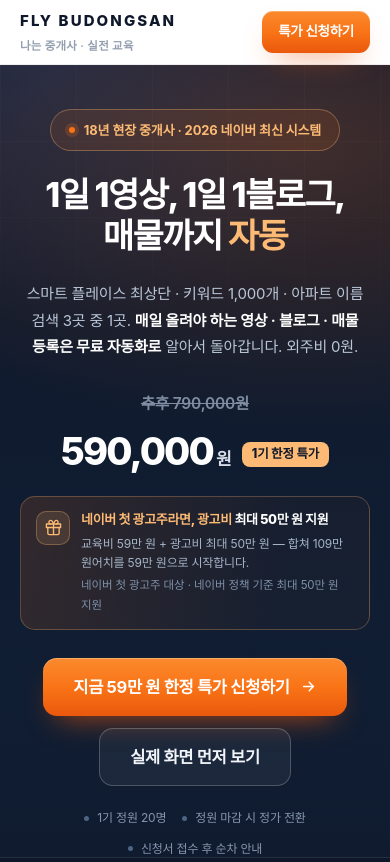
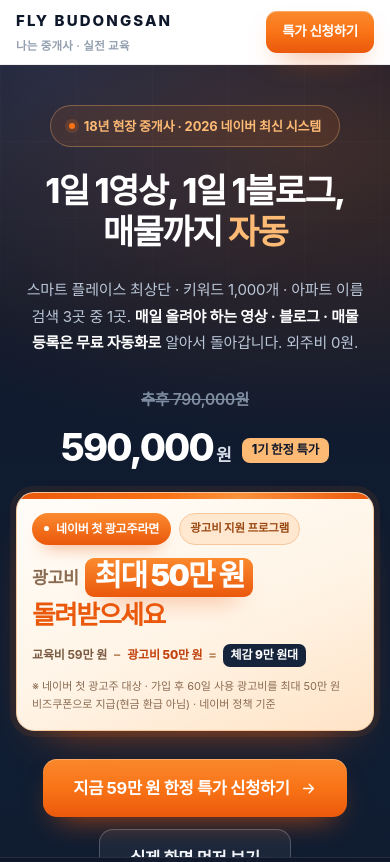
Before and after one commit to puppy2848-ctrl/fly-edu, a plain HTML site: page index.html in a window 390 px wide. Shown: the top 862 px of the page. Drawn offline with Linux system fonts and the light colour scheme; a web font is replaced by a local one.

Commit message:
네이버 첫 광고주 최대 50만 원 혜택 강조: 히어로·가격카드 지원 배너를 밝은 크림 배경+오렌지 배지 대형 헤드라인으로 재구성, 모바일 320~430px 여백·줄바꿈 보강

```diff
--- a/index.html
+++ b/index.html
@@ -27,6 +27,7 @@
 }
 *,*::before,*::after{box-sizing:border-box}
 html{-webkit-text-size-adjust:100%;scroll-behavior:smooth;scroll-padding-top:84px}
+html,body{max-width:100%}
 body{
   margin:0;background:var(--white);color:var(--body);
   font-family:"Pretendard Variable",Pretendard,-apple-system,BlinkMacSystemFont,"Apple SD Gothic Neo","Noto Sans KR","Malgun Gothic",system-ui,sans-serif;
@@ -35,6 +36,9 @@ body{
   -webkit-font-smoothing:antialiased;text-rendering:optimizeLegibility;
   overflow-x:clip;
 }
+@supports not (overflow:clip){
+  html,body{overflow-x:hidden}
+}
 img,svg{display:block;max-width:100%}
 a{color:inherit;text-decoration:none}
 h1,h2,h3,h4,p,figure,blockquote,figcaption{margin:0}
@@ -42,7 +46,7 @@ ul,ol{margin:0;padding:0;list-style:none}
 button{font:inherit;color:inherit;background:none;border:0;cursor:pointer}
 ::selection{background:rgba(249,115,22,.2)}
 :focus-visible{outline:3px solid rgba(249,115,22,.55);outline-offset:3px;border-radius:8px}
-.container{width:min(var(--container),calc(100% - 80px));margin-inline:auto}
+.container{width:min(var(--container),calc(100% - 80px));max-width:100%;margin-inline:auto}
 .sr-only{position:absolute;width:1px;height:1px;padding:0;margin:-1px;overflow:hidden;clip:rect(0 0 0 0);white-space:nowrap;border:0}
 
 /* ---------- shared type ---------- */
@@ -91,7 +95,7 @@ button{font:inherit;color:inherit;background:none;border:0;cursor:pointer}
 .btn-header{min-height:46px;padding:0 20px;font-size:14.5px;border-radius:11px}
 
 /* ---------- hero ---------- */
-.hero{position:relative;background:var(--navy);color:#E9EEF5;overflow:hidden;padding:clamp(54px,6vw,86px) 0 0}
+.hero{position:relative;background:var(--navy);color:#E9EEF5;overflow:hidden;overflow-x:clip;max-width:100%;padding:clamp(54px,6vw,86px) 0 0}
 .hero::before{content:"";position:absolute;inset:0;
   background:
     radial-gradient(900px 460px at 78% 8%,rgba(249,115,22,.20),transparent 62%),
@@ -103,7 +107,7 @@ button{font:inherit;color:inherit;background:none;border:0;cursor:pointer}
   background-size:76px 76px;
   mask-image:radial-gradient(760px 420px at 50% 0%,#000 30%,transparent 78%);
   -webkit-mask-image:radial-gradient(760px 420px at 50% 0%,#000 30%,transparent 78%)}
-.hero-inner{position:relative;z-index:2;text-align:center;max-width:880px;margin-inline:auto}
+.hero-inner{position:relative;z-index:2;text-align:center;max-width:880px;width:100%;margin-inline:auto}
 .hero-badge{display:inline-flex;align-items:center;gap:9px;padding:9px 18px;border-radius:999px;
   border:1px solid rgba(253,186,116,.34);background:rgba(249,115,22,.10);
   font-size:13px;font-weight:700;color:#FDBA74;letter-spacing:-.01em}
@@ -118,20 +122,38 @@ button{font:inherit;color:inherit;background:none;border:0;cursor:pointer}
 .hero-price .now .unit{font-size:.45em;font-weight:700;margin-left:3px;color:#D7DEE9}
 .hero-price .off{display:inline-block;margin-left:12px;font-size:12.5px;font-weight:800;color:#0F172A;background:#FDBA74;border-radius:8px;padding:6px 10px;vertical-align:middle;letter-spacing:-.01em}
 .hero-cta{margin-top:28px;display:flex;gap:12px;justify-content:center;flex-wrap:wrap}
+.hero-cta .btn{max-width:100%;min-width:0}
 .hero-meta{margin-top:22px;display:flex;gap:22px;justify-content:center;flex-wrap:wrap;font-size:13px;color:#8697AE}
 .hero-meta span{display:inline-flex;align-items:center;gap:8px}
 .hero-meta i{width:5px;height:5px;border-radius:50%;background:#4E6483}
-.hero-grant{margin:26px auto 0;max-width:620px;display:flex;align-items:flex-start;gap:13px;text-align:left;
-  padding:15px 19px;border-radius:15px;border:1px solid rgba(253,186,116,.27);
-  background:linear-gradient(100deg,rgba(249,115,22,.15),rgba(249,115,22,.03) 74%)}
-.hero-grant .gi{flex:0 0 auto;width:34px;height:34px;border-radius:10px;display:grid;place-items:center;
-  background:rgba(253,186,116,.13);border:1px solid rgba(253,186,116,.3);margin-top:1px}
-.hero-grant .gi svg{width:17px;height:17px;stroke:#FDBA74;fill:none;stroke-width:1.9;stroke-linecap:round;stroke-linejoin:round}
-.hero-grant .gt{min-width:0}
-.hero-grant b{display:block;font-size:14px;font-weight:800;color:#FDBA74;letter-spacing:-.025em;line-height:1.45}
-.hero-grant b em{font-style:normal;color:#fff}
-.hero-grant p{margin-top:5px;font-size:12.5px;color:#A6B5C8;line-height:1.62}
-.hero-grant .cond{display:block;margin-top:4px;font-size:11.5px;color:#7F90A8;letter-spacing:-.01em}
+/* bright grant banner — 네이버 첫 광고주 최대 50만 원 */
+.hero-grant{position:relative;margin:30px auto 0;max-width:660px;width:100%;text-align:left;overflow:hidden;
+  padding:26px 28px 22px;border-radius:22px;box-sizing:border-box;
+  background:linear-gradient(158deg,#FFFDF9 0%,#FFF4E6 56%,#FFE3C6 100%);
+  border:1px solid #F7C79C;
+  box-shadow:0 30px 60px -34px rgba(234,88,12,.9),0 0 0 8px rgba(249,115,22,.09)}
+.hero-grant::before{content:"";position:absolute;left:0;right:0;top:0;height:6px;
+  background:linear-gradient(90deg,#EA580C,#F97316 42%,#FB923C 62%,#EA580C)}
+.hero-grant .hg-hd{display:flex;align-items:center;gap:8px;flex-wrap:wrap}
+.hero-grant .hg-pill{display:inline-flex;align-items:center;gap:7px;font-size:12px;font-weight:800;letter-spacing:-.01em;color:#fff;
+  background:linear-gradient(180deg,#FB8A2E,#EA580C);border-radius:999px;padding:6px 12px;white-space:nowrap;
+  box-shadow:0 10px 18px -12px rgba(234,88,12,.95)}
+.hero-grant .hg-pill i{width:5px;height:5px;border-radius:50%;background:#fff;flex:0 0 auto}
+.hero-grant .hg-cap{font-size:11.5px;font-weight:800;color:#9A4A12;background:#FFE7D0;border:1px solid #F7C79C;
+  border-radius:999px;padding:5px 10px;letter-spacing:-.01em;white-space:nowrap}
+.hero-grant .hg-hl{position:relative;margin-top:13px;display:flex;flex-wrap:wrap;align-items:center;gap:2px 9px;max-width:100%;
+  font-size:clamp(30px,8.2vw,40px);line-height:1.12;font-weight:900;letter-spacing:-.055em;color:#15243B;
+  overflow-wrap:anywhere}
+.hero-grant .hg-hl .k{font-size:.58em;font-weight:800;color:#8A6B52;letter-spacing:-.03em}
+.hero-grant .hg-hl .num{display:inline-block;color:#fff;border-radius:12px;padding:1px 12px 5px;
+  background:linear-gradient(180deg,#FB8A2E,#EA580C);box-shadow:0 14px 26px -16px rgba(234,88,12,1)}
+.hero-grant .hg-hl .tail{flex:0 0 100%;color:#EA580C;font-size:.86em;margin-top:1px}
+.hero-grant .hg-calc{margin-top:14px;display:flex;flex-wrap:wrap;align-items:center;gap:6px 7px;max-width:100%;
+  font-size:13px;font-weight:700;color:#7A5B41;line-height:1.5;letter-spacing:-.01em}
+.hero-grant .hg-calc .op,.hero-grant .hg-calc .eq{font-weight:800;color:#B98A5F}
+.hero-grant .hg-calc .b{color:#C2410C;font-weight:800}
+.hero-grant .hg-calc .r{display:inline-block;background:#15243B;color:#fff;font-weight:800;border-radius:7px;padding:2px 8px 3px}
+.hero-grant .hg-cond{display:block;margin-top:11px;font-size:11.5px;line-height:1.62;color:#8A6B52;letter-spacing:-.005em;overflow-wrap:anywhere}
 .hero-proof{position:relative;z-index:2;margin-top:clamp(40px,5vw,62px);border-top:1px solid rgba(255,255,255,.09);
   background:rgba(255,255,255,.02)}
 .hero-proof ul{display:grid;grid-template-columns:repeat(4,1fr)}
@@ -248,9 +270,17 @@ button{font:inherit;color:inherit;background:none;border:0;cursor:pointer}
 .price-amount .now b{font-size:clamp(40px,4.6vw,54px);font-weight:800;letter-spacing:-.055em;color:var(--navy);line-height:1}
 .price-amount .now span{font-size:19px;font-weight:700;color:#5A6675}
 .price-amount .save{margin-top:10px;font-size:13px;color:var(--amber-deep);font-weight:700}
-.grant-line{margin-top:14px;padding:13px 15px;border-radius:12px;background:var(--amber-soft);border:1px solid var(--amber-line)}
-.grant-line b{display:block;font-size:13.5px;font-weight:800;color:var(--amber-deep);letter-spacing:-.02em;line-height:1.45}
-.grant-line span{display:block;margin-top:4px;font-size:12px;color:#7C5C3F;line-height:1.6}
+/* bright grant block in price card */
+.grant-line{position:relative;margin-top:16px;padding:17px 18px 15px 20px;border-radius:15px;overflow:hidden;box-sizing:border-box;
+  background:linear-gradient(150deg,#FFF9F1 0%,#FFEFDC 100%);border:1px solid #F7C79C;
+  box-shadow:0 16px 30px -26px rgba(234,88,12,.95)}
+.grant-line::before{content:"";position:absolute;left:0;top:0;bottom:0;width:4px;background:linear-gradient(180deg,#FB8A2E,#EA580C)}
+.grant-line .gl-pill{display:inline-flex;align-items:center;gap:6px;font-size:11px;font-weight:800;letter-spacing:-.01em;color:#fff;
+  background:linear-gradient(180deg,#FB8A2E,#EA580C);border-radius:999px;padding:5px 10px;white-space:nowrap}
+.grant-line b{display:block;margin-top:9px;font-size:clamp(19px,4.4vw,23px);font-weight:900;color:#15243B;letter-spacing:-.045em;line-height:1.3;overflow-wrap:anywhere}
+.grant-line b em{font-style:normal;color:#EA580C}
+.grant-line .gl-sub{display:block;margin-top:7px;font-size:12.5px;font-weight:700;color:#7A5B41;line-height:1.6;overflow-wrap:anywhere}
+.grant-line .gl-cond{display:block;margin-top:6px;font-size:11.5px;font-weight:400;color:#8A6B52;line-height:1.55;overflow-wrap:anywhere}
 .price-cta{margin-top:22px}
 .price-cta .btn{width:100%}
 .price-note{margin-top:12px;font-size:12.5px;color:var(--muted);line-height:1.65;text-align:center}
@@ -314,8 +344,9 @@ button{font:inherit;color:inherit;background:none;border:0;cursor:pointer}
 .apply-box .big{margin-top:14px;font-size:46px;font-weight:800;letter-spacing:-.055em;color:var(--navy);line-height:1}
 .apply-box .big small{font-size:19px;font-weight:700;color:#5A6675;margin-left:2px}
 .apply-box .sub{margin-top:8px;font-size:13px;color:var(--muted)}
-.apply-box .grant-mini{margin-top:12px;font-size:12px;font-weight:700;color:var(--amber-deep);background:var(--amber-soft);
-  border:1px solid var(--amber-line);border-radius:9px;padding:8px 10px;line-height:1.5}
+.apply-box .grant-mini{margin-top:12px;font-size:13px;font-weight:800;color:#C2410C;background:#FFF4E6;
+  border:1px solid #F7C79C;border-radius:10px;padding:10px 12px;line-height:1.5;letter-spacing:-.02em;overflow-wrap:anywhere}
+.apply-box .grant-mini em{font-style:normal;font-weight:900;color:#EA580C}
 .apply-box .btn{width:100%;margin-top:18px}
 .apply-box .btn-ghost{margin-top:10px}
 .apply-box .fine{margin-top:12px;font-size:11.5px;color:#A2ACBA;line-height:1.6}
@@ -401,15 +432,29 @@ button{font:inherit;color:inherit;background:none;border:0;cursor:pointer}
   .site-footer .fright{text-align:left}
 }
 @media (max-width:520px){
-  .hero{padding-top:44px}
+  .hero{padding-top:40px}
   .hero h1{letter-spacing:-.045em}
   .hero-meta{gap:10px 16px;font-size:12px}
-  .hero-grant{padding:13px 15px;gap:11px}
-  .hero-grant b{font-size:13px}
-  .hero-grant p{font-size:12px}
+  .hero-grant{padding:22px 18px 18px;border-radius:18px;margin-top:26px;box-shadow:0 24px 46px -32px rgba(234,88,12,.9),0 0 0 6px rgba(249,115,22,.08)}
+  .hero-grant .hg-hl{gap:3px 7px}
+  .hero-grant .hg-hl .num{padding:1px 9px 4px;border-radius:9px}
+  .hero-grant .hg-calc{font-size:12.5px;gap:5px 6px}
+  .hero-grant .hg-cond{font-size:11px}
   .apply-box .big{font-size:40px}
   .c-foot{padding:14px 16px 16px}
   .c-dot{width:8px;height:8px}
+}
+@media (max-width:430px){
+  .container{width:calc(100% - 32px)}
+  .hero-grant{padding:20px 15px 17px}
+  .hero-grant .hg-hl{font-size:30px}
+  .hero-grant .hg-calc{font-size:12px}
+  .price-card{padding:22px 18px}
+  .grant-line{padding:15px 14px 13px 16px}
+}
+@media (max-width:360px){
+  .hero-grant .hg-hl{font-size:28px}
+  .hero-grant .hg-pill,.hero-grant .hg-cap{font-size:11px;padding:4px 9px}
 }
 @media (prefers-reduced-motion:reduce){
   html{scroll-behavior:auto}
@@ -461,13 +506,18 @@ button{font:inherit;color:inherit;background:none;border:0;cursor:pointer}
         <span class="now">590,000<span class="unit">원</span><span class="off">1기 한정 특가</span></span>
       </div>
 
-      <div class="hero-grant">
-        <span class="gi" aria-hidden="true"><svg viewBox="0 0 24 24"><path d="M20 12v8a2 2 0 0 1-2 2H6a2 2 0 0 1-2-2v-8"/><path d="M2 7h20v5H2z"/><path d="M12 22V7"/><path d="M12 7S10.5 2 8 2a2.5 2.5 0 0 0 0 5"/><path d="M12 7s1.5-5 4-5a2.5 2.5 0 0 1 0 5"/></svg></span>
-        <div class="gt">
-          <b>네이버 첫 광고주라면, 광고비 <em>최대 50만 원 지원</em></b>
-          <p>교육비 59만 원 + 광고비 최대 50만 원 — 합쳐 109만 원어치를 59만 원으로 시작합니다.</p>
-          <span class="cond">네이버 첫 광고주 대상 · 네이버 정책 기준 최대 50만 원 지원</span>
+      <div class="hero-grant" role="note" aria-label="네이버 첫 광고주 광고비 지원 안내">
+        <div class="hg-hd">
+          <span class="hg-pill"><i aria-hidden="true"></i>네이버 첫 광고주라면</span>
+          <span class="hg-cap">광고비 지원 프로그램</span>
         </div>
+        <p class="hg-hl">
+          <span class="k">광고비</span><span class="num">최대 50만 원</span><span class="tail">돌려받으세요</span>
+        </p>
+        <p class="hg-calc">
+          <span>교육비 59만 원</span><span class="op" aria-hidden="true">−</span><span class="b">광고비 50만 원</span><span class="eq" aria-hidden="true">=</span><span class="r">체감 9만 원대</span>
+        </p>
+        <span class="hg-cond">※ 네이버 첫 광고주 대상 · 가입 후 60일 사용 광고비를 최대 50만 원 비즈쿠폰으로 지급(현금 환급 아님) · 네이버 정책 기준</span>
       </div>
 
       <div class="hero-cta">
@@ -740,8 +790,10 @@ button{font:inherit;color:inherit;background:none;border:0;cursor:pointer}
         </div>
 
         <div class="grant-line">
-          <b>+ 네이버 첫 광고주라면 광고비 최대 50만 원 지원</b>
-          <span>교육비 59만 원 + 광고비 50만 원 = 109만 원어치를 59만 원에. 네이버 첫 광고주 대상 · 네이버 정책 기준 최대 50만 원입니다.</span>
+          <span class="gl-pill">네이버 첫 광고주라면</span>
+          <b>광고비 <em>최대 50만 원</em> 돌려받으세요</b>
+          <span class="gl-sub">교육비 59만 원 + 광고비 최대 50만 원 = 109만 원어치를 59만 원에 · 체감 9만 원대</span>
+          <span class="gl-cond">※ 네이버 첫 광고주 대상 · 가입 후 60일 사용 광고비를 최대 50만 원 비즈쿠폰으로 지급(현금 환급 아님) · 네이버 정책 기준</span>
         </div>
 
         <div class="price-cta">
@@ -851,7 +903,7 @@ button{font:inherit;color:inherit;background:none;border:0;cursor:pointer}
         <span class="lbl">1기 한정 특가</span>
         <div class="big">590,000<small>원</small></div>
         <p class="sub">추후 790,000원 · 정원 20명</p>
-        <p class="grant-mini">네이버 첫 광고주라면 광고비 최대 50만 원 지원</p>
+        <p class="grant-mini">네이버 첫 광고주라면 <em>광고비 최대 50만 원</em> 돌려받으세요</p>
         <a class="btn btn-primary" href="https://forms.gle/78bAMNSbLcg67HjS7" target="_blank" rel="noopener noreferrer">
           한정 특가 신청하기
           <svg class="arrow" viewBox="0 0 24 24" fill="none" stroke="currentColor" stroke-width="2" stroke-linecap="round" stroke-linejoin="round" aria-hidden="true"><path d="M5 12h14M13 6l6 6-6 6"/></svg>
```
